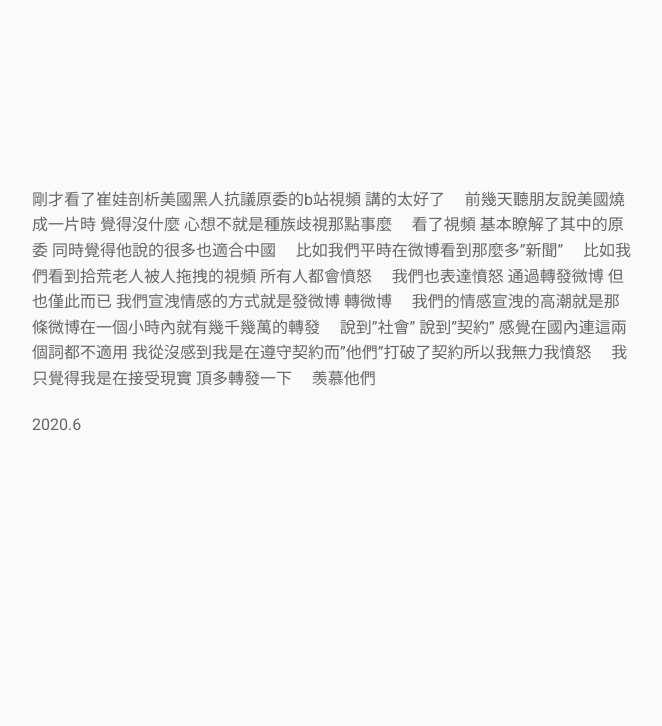
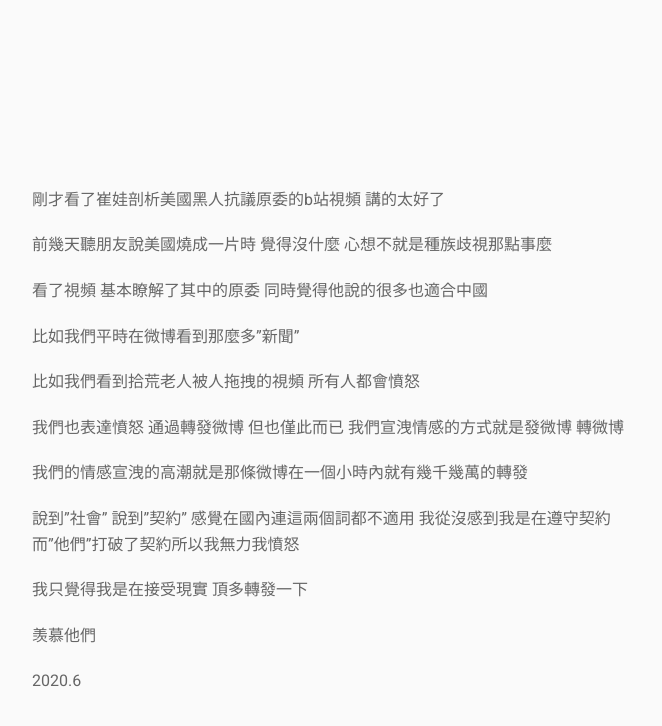
Before and after one commit to shjshldygw/littlepodcast, a Jekyll site: the page built from _posts/2020-06-04-1崔娃的視頻.md, in a window 1280 px wide. Shown: the top 726 px of the page, without its empty margins (308-970 px from the left). Built offline with Jekyll 4.4.1, drawn with Linux system fonts in a browser that asks for light colours.

Commit message:
committed by cx

```diff
--- a/_posts/2020-06-04-1崔娃的視頻.md
+++ b/_posts/2020-06-04-1崔娃的視頻.md
@@ -10,32 +10,23 @@ title: "剛才看了崔娃剖析美國黑人抗議原委的b站視頻"
 
 
 剛才看了崔娃剖析美國黑人抗議原委的b站視頻 講的太好了
-&nbsp;
-&nbsp;
+
 前幾天聽朋友說美國燒成一片時 覺得沒什麼 心想不就是種族歧視那點事麼
-&nbsp;
-&nbsp;
+
 看了視頻 基本瞭解了其中的原委 同時覺得他說的很多也適合中國
-&nbsp;
-&nbsp;
+
 比如我們平時在微博看到那麼多"新聞"
-&nbsp;
-&nbsp;
+
 比如我們看到拾荒老人被人拖拽的視頻 所有人都會憤怒
-&nbsp;
-&nbsp;
+
 我們也表達憤怒 通過轉發微博 但也僅此而已 我們宣洩情感的方式就是發微博 轉微博
-&nbsp;
-&nbsp;
+
 我們的情感宣洩的高潮就是那條微博在一個小時內就有幾千幾萬的轉發
-&nbsp;
-&nbsp;
+
 說到"社會" 說到"契約" 感覺在國內連這兩個詞都不適用 我從沒感到我是在遵守契約而"他們"打破了契約所以我無力我憤怒
-&nbsp;
-&nbsp;
+
 我只覺得我是在接受現實 頂多轉發一下
-&nbsp;
-&nbsp;
+
 羡慕他們
 
 2020.6
```
Also changed, not shown: _posts/2020-06-06-人格缺陷.md (+2 -4 lines).
